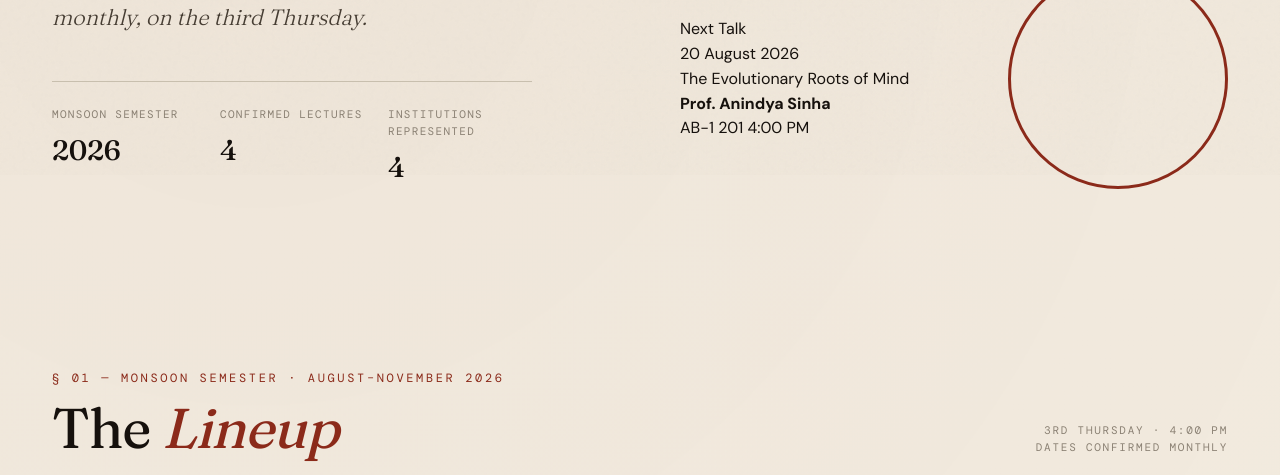
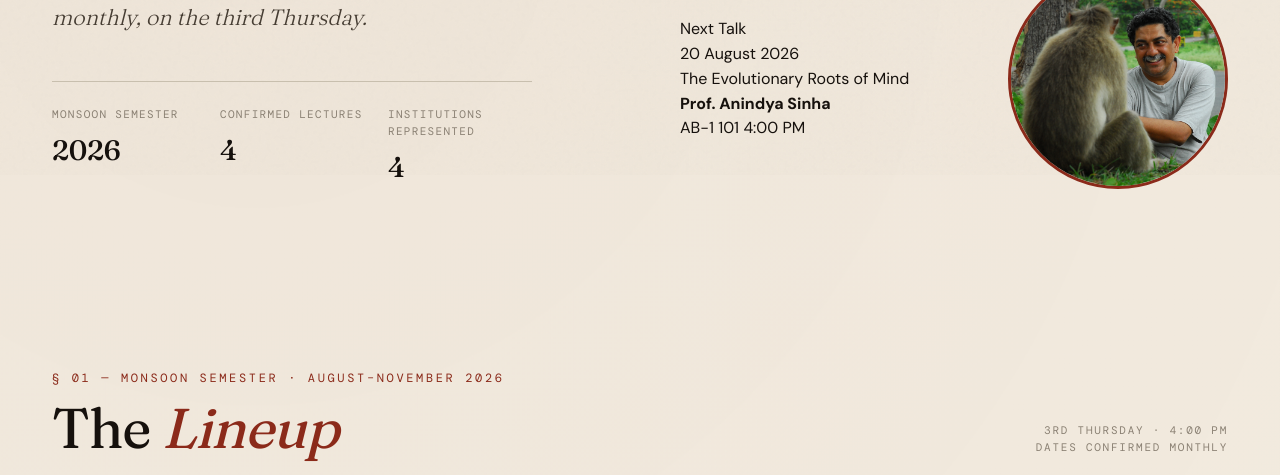
Before and after one commit to RJ041100/CogSci_Cortex, a plain HTML site: page index.html in a window 1280 px wide. Shown: the part 625-1100 px from the top of the page. Drawn offline with nearby package versions, Linux system fonts and the light colour scheme.

Commit message:
Updated Structure

```diff
--- a/index.html
+++ b/index.html
@@ -1363,13 +1363,13 @@
           <div class="featured-title">The Evolutionary Roots of Mind</div>
           <div class="featured-speaker"><strong>Prof. Anindya Sinha</strong></div>
           <div class="featured-details">
-            <span>AB-1 201</span>
+            <span>AB-1 101</span>
             <span>4:00 PM</span>
           </div>
         </div>
 
         <div class="featured-image-wrapper">
-        <img src="/media/rj/Projects/Cortex/Imges_Used/Speaker_for_website.jpg" alt="Prof. Anindya Sinha" class="featured-photo">
+        <img src="Imges_Used/Speaker_for_website.jpg" alt="Prof. Anindya Sinha" class="featured-photo">
         </div>
 
         </div>
```
